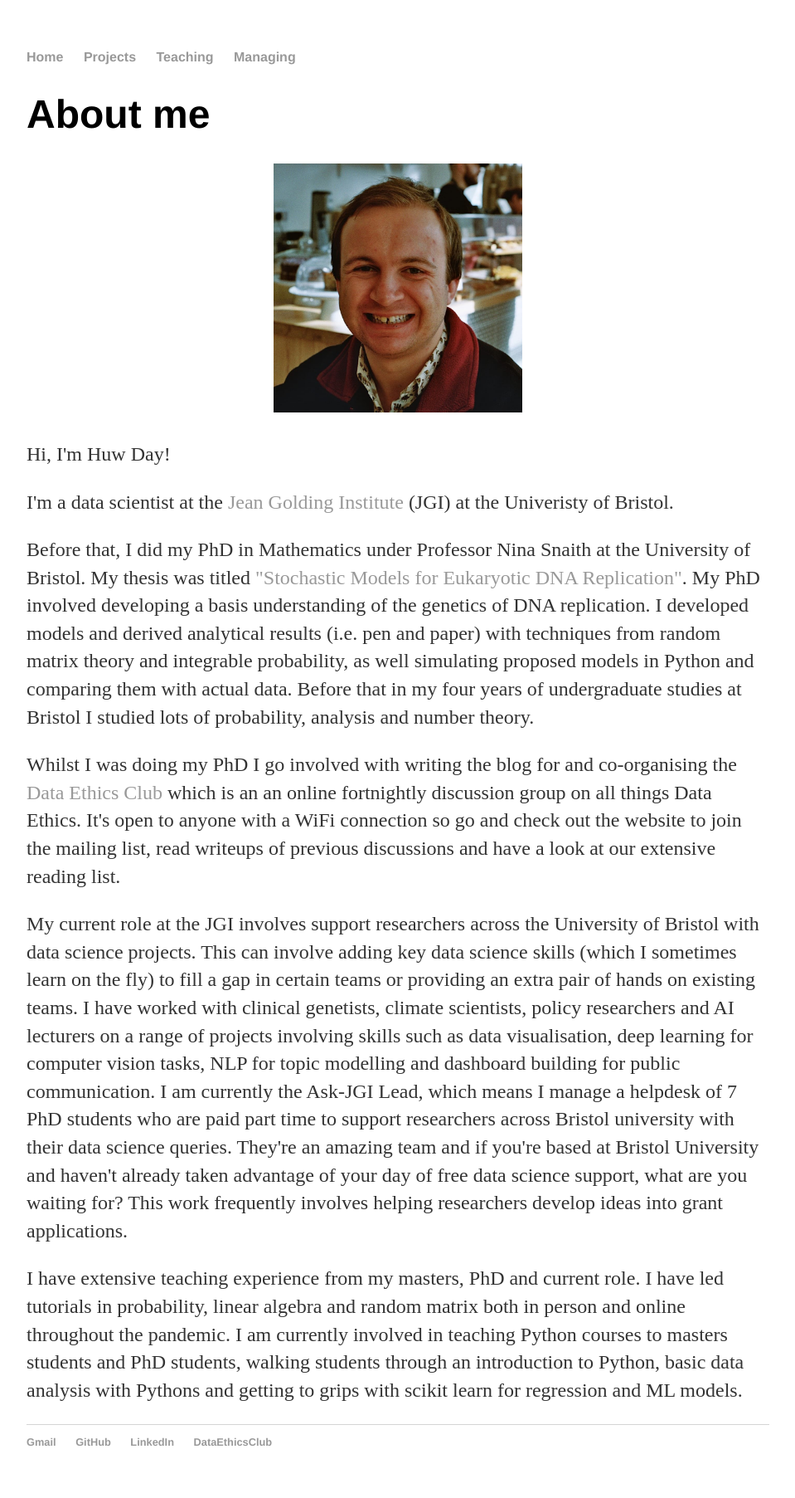
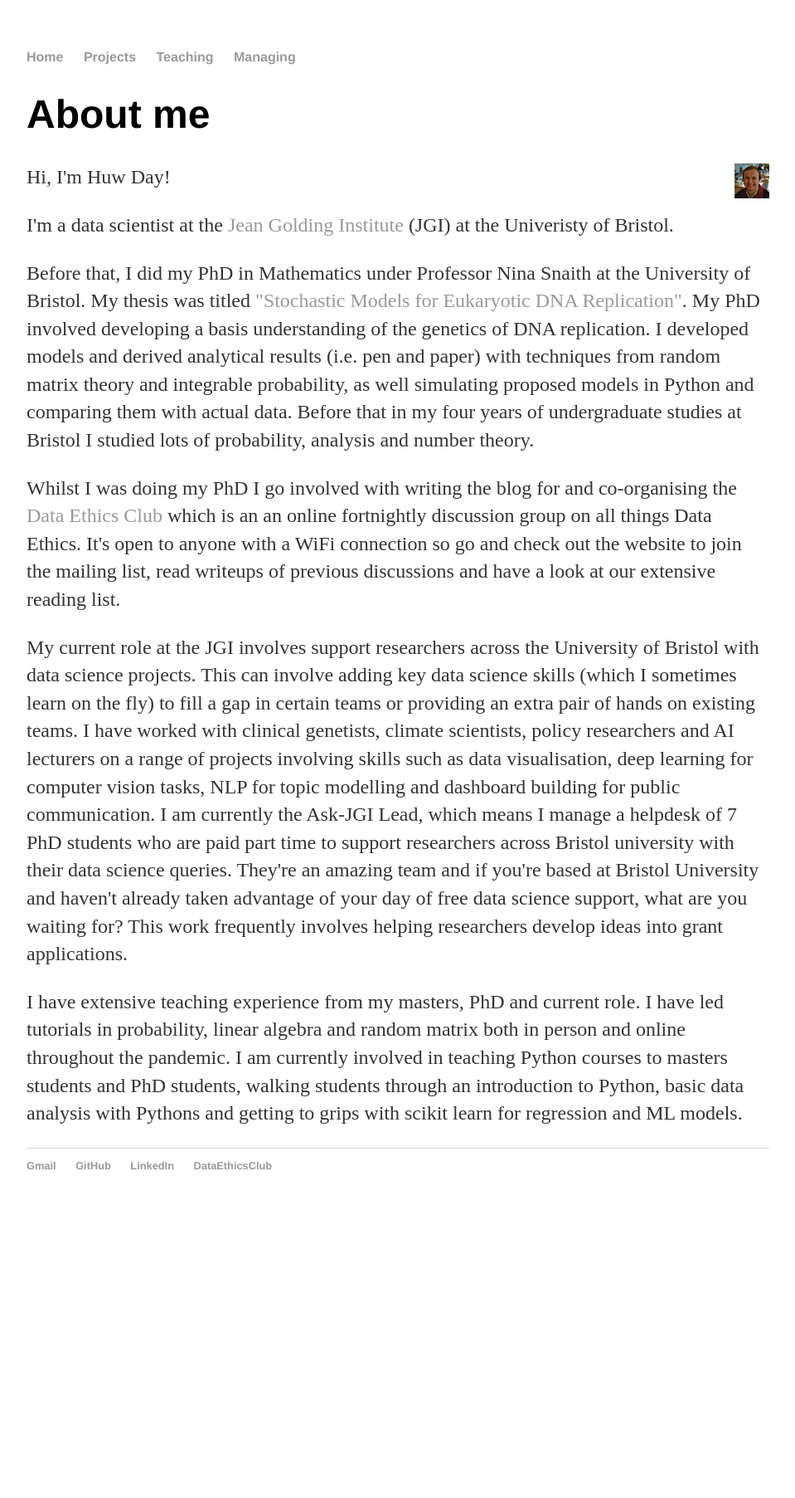
Before and after one commit to HuwWDay/HuwWDay.github.io, a Jekyll site: the page built from index.html, in a window 1280 px wide. Shown: the whole page at 83% size, without its empty margins (160-1119 px from the left). Built offline with Jekyll 4.4.1, drawn with Linux system fonts in a browser that asks for light colours; after the commit the page ends 1472 px from its top, so only the background shows below that.

Commit message:
Update index.html

```diff
--- a/index.html
+++ b/index.html
@@ -5,7 +5,7 @@ title: Huw Day, Data Scientist
 <div class="blurb">
 		<h1>About me</h1>
 		<p class="aligncenter">
-			<img src="Profile.jpg" alt="A picture of Huw Day's face" width="300" height="300">
+			<img src="Profile.jpg" alt="A picture of Huw Day's face" style="float:right;width:42px;height:42px;">
 		</p>
 		<style>
 			.aligncenter {
```
